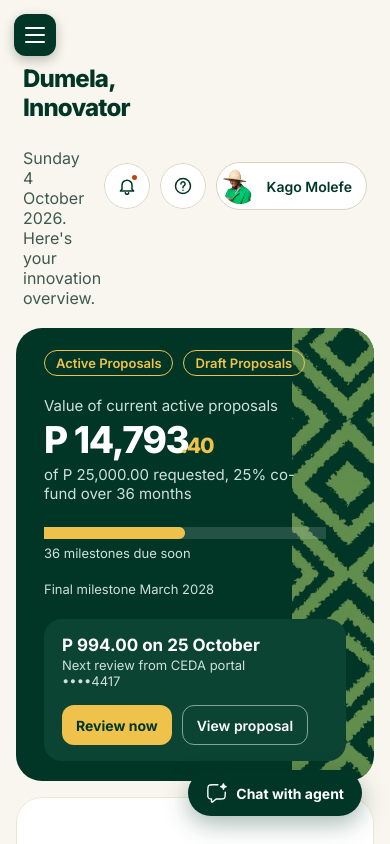
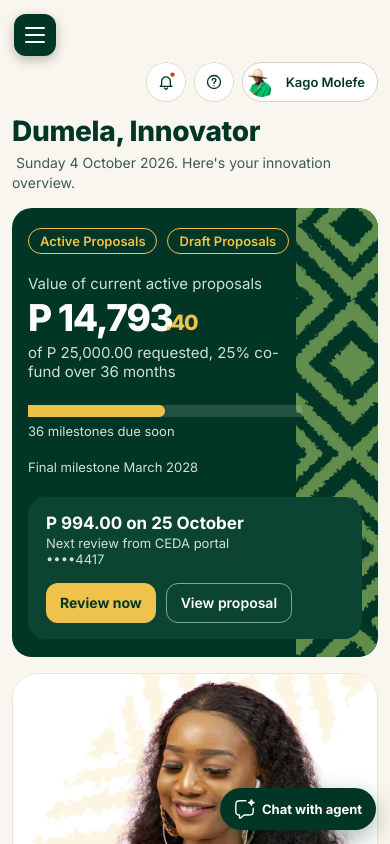
Before and after one commit to botsedulearnsuperuser-del/Sarakie, a Vue app: page /dashboard-sample in a window 390 px wide. Built offline with nearby package versions, Linux system fonts and the light colour scheme.

Commit message:
Fix dashboard mobile layout: stacked header, wider cards, tighter idea rows
🤖 Generated with Codebuff
Co-Authored-By: Codebuff <noreply@codebuff.com>

```diff
--- a/src/components/AccountSummary.vue
+++ b/src/components/AccountSummary.vue
@@ -195,17 +195,31 @@
       flex-wrap: wrap;
     }
   }
+  @media screen and (max-width: 750px) {
+    .accountSummary {
+      flex-direction: column;
+      flex-wrap: nowrap;
+      row-gap: 0;
+      border-radius: 20px;
+    }
+
+    .div,
+    .div5,
+    .div9 {
+      width: 100%;
+      min-width: 0;
+      padding: 14px 16px;
+    }
+
+    .div5,
+    .div9 {
+      border-left: none;
+      border-top: var(--border-2);
+    }
+  }
   @media screen and (max-width: 450px) {
     .p1789192 {
       font-size: var(--fs-21);
-    }
-
-    .div5 {
-      width: calc(100% - 40px);
-    }
-
-    .div9 {
-      width: calc(100% - 40px);
     }
 
     .h2 {
--- a/src/components/ActiveLoan.vue
+++ b/src/components/ActiveLoan.vue
@@ -355,22 +355,19 @@ function viewProposal() {
   @media screen and (max-width: 750px) {
     .activeLoan {
       flex: 1;
+      padding: 18px 16px;
+      border-radius: 20px;
+      min-height: 0;
     }
 
     .div {
-      padding-right: var(--padding-48);
+      padding-right: 76px;
       box-sizing: border-box;
     }
   }
   @media screen and (max-width: 450px) {
-    .activeLoan {
-      padding-top: var(--padding-20);
-      padding-bottom: var(--padding-20);
-      box-sizing: border-box;
-    }
-
     .div {
-      padding-right: var(--padding-20);
+      padding-right: 60px;
       box-sizing: border-box;
     }
 
--- a/src/components/ChatWithAgent.vue
+++ b/src/components/ChatWithAgent.vue
@@ -486,4 +486,27 @@ onBeforeUnmount(() => {
   border-radius: 12px;
   background-color: #000;
 }
+
+@media screen and (max-width: 750px) {
+  .fab {
+    right: 14px;
+    bottom: 14px;
+    padding: 10px 14px;
+    gap: 6px;
+    font-size: 13px;
+  }
+
+  .overlay {
+    padding: 12px;
+  }
+
+  .modal {
+    max-height: 94vh;
+    border-radius: 16px;
+  }
+
+  .iframe {
+    min-height: 320px;
+  }
+}
 </style>
--- a/src/components/Li.vue
+++ b/src/components/Li.vue
@@ -166,4 +166,41 @@
   .viewButton:active {
     transform: translateY(1px);
   }
+
+  @media screen and (max-width: 600px) {
+    .li {
+      gap: 10px;
+      padding: 10px 12px;
+      border-radius: 14px;
+    }
+    .span {
+      width: 34px;
+      border-radius: 10px;
+      padding: 8px 0;
+    }
+    .p {
+      width: 18px;
+      height: 18px;
+    }
+    .div {
+      font-size: var(--fs-14);
+    }
+    .thatoLekgoba,
+    .september {
+      white-space: nowrap;
+    }
+    .september {
+      font-size: var(--fs-12);
+    }
+    .p90000 {
+      min-width: 0 !important;
+      font-size: var(--fs-13);
+      white-space: nowrap;
+    }
+    .viewButton {
+      height: 32px;
+      padding: 0 10px;
+      border-radius: 9px;
+    }
+  }
 </style>
--- a/src/pages/DashboardSample.vue
+++ b/src/pages/DashboardSample.vue
@@ -1593,9 +1593,9 @@
   }
   @media screen and (max-width: 1050px) {
     .mainContent {
-      padding-top: 64px;
-      padding-left: 16px;
-      padding-right: 16px;
+      padding-top: 62px;
+      padding-left: 14px;
+      padding-right: 14px;
       padding-bottom: 20px;
       box-sizing: border-box;
     }
@@ -1613,19 +1613,92 @@
       gap: 0;
     }
 
+    /* header: icons row on top, greeting and date underneath at full width */
+    .mainContent {
+      padding-left: 12px;
+      padding-right: 12px;
+      padding-bottom: 96px;
+      gap: 14px;
+    }
+    .div {
+      flex-direction: column-reverse;
+      align-items: stretch;
+      row-gap: 12px;
+      padding: 0;
+    }
+    .div2 {
+      gap: 5px;
+    }
+    .dumelaMarion {
+      font-size: 28px;
+      letter-spacing: -0.3px;
+    }
+    .sunday4October {
+      padding-right: 0;
+      font-size: var(--fs-14);
+      line-height: 1.45;
+    }
+    .div3 {
+      height: auto;
+      justify-content: flex-end;
+      gap: 8px;
+    }
+    .notifications2New {
+      height: 40px;
+      width: 40px;
+      border-radius: 50%;
+    }
+    .a {
+      height: 40px;
+      min-height: 40px;
+      padding: 4px 12px 4px 4px;
+    }
+    .userAvatarImg {
+      width: 30px;
+      height: 30px;
+      min-width: 30px;
+    }
+    .span3 {
+      height: auto;
+    }
+    .marionLucas {
+      font-size: var(--fs-13);
+    }
+
+    /* cards: wider on small screens */
+    .section,
+    .section2,
+    .section3 {
+      padding: 18px 16px;
+      border-radius: 20px;
+    }
     .topUpOffer {
       max-width: 100%;
     }
+    .photoArea {
+      flex: 0 0 auto;
+      height: 190px;
+      min-height: 190px;
+    }
+    .topUpPhoto {
+      width: 100%;
+      height: 230px;
+    }
     .div4 {
-      flex-wrap: wrap;
+      flex-direction: column;
+      align-items: stretch;
+      padding: 16px;
+      gap: 12px;
+      border-radius: 0 0 20px 20px;
+    }
+    .div5 {
+      min-width: 0;
+    }
+    .agold {
+      justify-content: center;
     }
   }
   @media screen and (max-width: 450px) {
-    .frame {
-      padding-top: 196px;
-      box-sizing: border-box;
-    }
-
     .recentApplications {
       font-size: var(--fs-16);
     }
```
